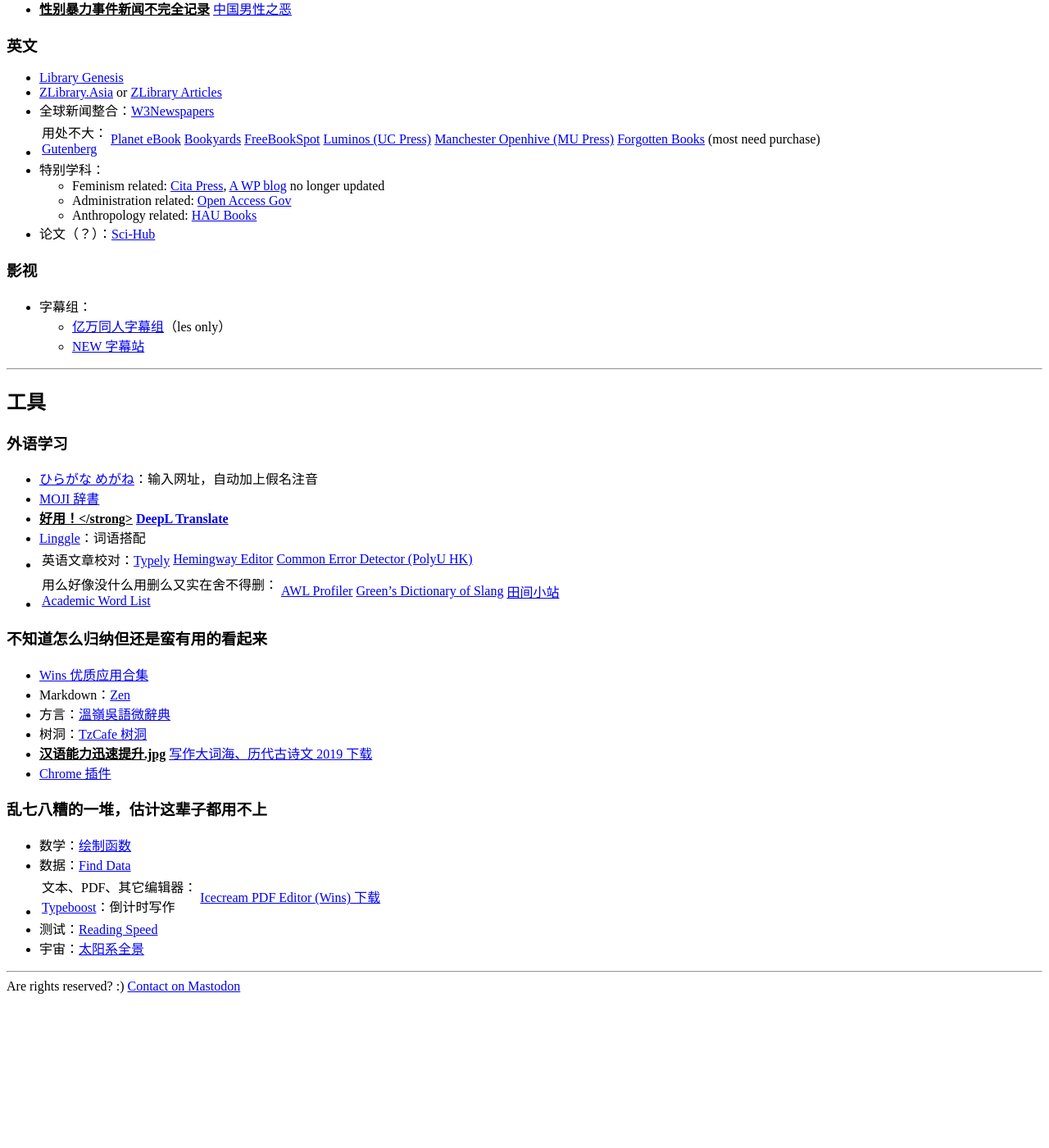
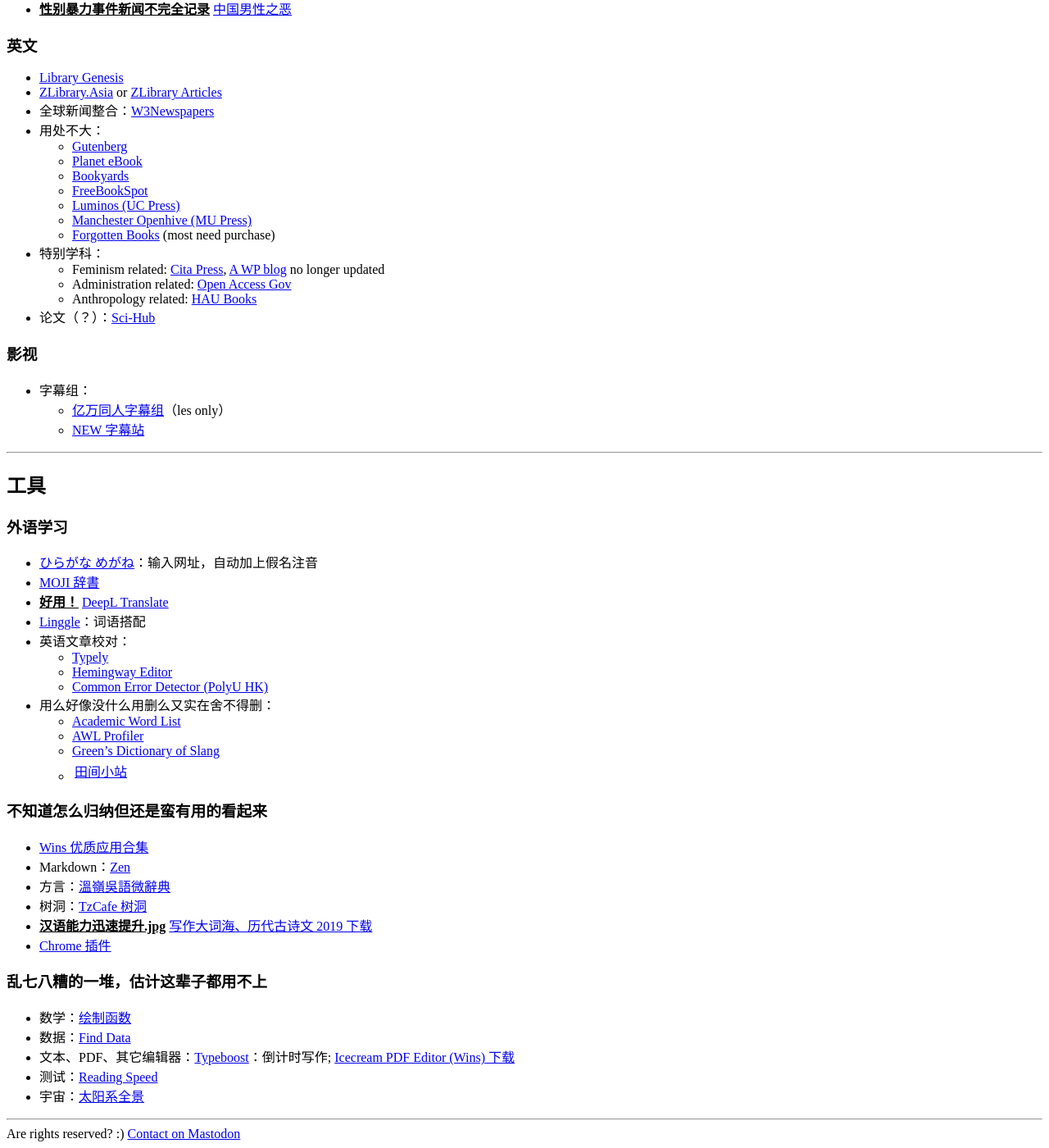
Before and after one commit to ArcticHayasi/no-to, a Jekyll site: the page built from _posts/2020-07-09-webco.md, in a window 1280 px wide and 1400 px high, scrolled down 953 px. Shown: the whole window at 82% size. Built offline with Jekyll 4.4.1, drawn with Linux system fonts in a browser that asks for light colours; before the commit the page ends 2173 px from its top, so only the background shows below that.

Commit message:
Update 2020-07-09-webco.md

```diff
--- a/_posts/2020-07-09-webco.md
+++ b/_posts/2020-07-09-webco.md
@@ -49,7 +49,14 @@
 * [Library Genesis](http://gen.lib.rus.ec/)
 * [ZLibrary.Asia](https://b-ok.as/) or [ZLibrary Articles](https://booksc.org/)
 * 全球新闻整合：[W3Newspapers](https://www.w3newspapers.com/)
-* 用处不大：<br>[Gutenberg](http://www.gutenberg.org/) | [Planet eBook](https://www.planetebook.com/) | [Bookyards](https://www.bookyards.com/en) | [FreeBookSpot](http://www.freebookspot.es/) | [Luminos (UC Press)](https://www.luminosoa.org/site/) | [Manchester Openhive (MU Press)](https://www.manchesteropenhive.com/) | [Forgotten Books](https://www.forgottenbooks.com/en) (most need purchase) |
+* 用处不大：
+  * [Gutenberg](http://www.gutenberg.org/)
+  * [Planet eBook](https://www.planetebook.com/)
+  * [Bookyards](https://www.bookyards.com/en)
+  * [FreeBookSpot](http://www.freebookspot.es/)
+  * [Luminos (UC Press)](https://www.luminosoa.org/site/)
+  * [Manchester Openhive (MU Press)](https://www.manchesteropenhive.com/)
+  * [Forgotten Books](https://www.forgottenbooks.com/en) (most need purchase)
 * 特别学科：
   * Feminism related: [Cita Press](https://citapress.org/#home), [A WP blog](https://12rec5.wordpress.com/) no longer updated
   * Administration related: [Open Access Gov](https://www.openaccessgovernment.org/)
@@ -70,10 +77,17 @@
 
 * [ひらがな めがね](http://www.hiragana.jp/index.html)：输入网址，自动加上假名注音
 * [MOJI 辞書](https://www.mojidict.com/)
-* <strong><u>好用！</strong></u> [DeepL Translate](https://www.deepl.com/translator)
+* <strong><u>好用！</u></strong> [DeepL Translate](https://www.deepl.com/translator)
 * [Linggle](https://linggle.com/)：词语搭配
-* 英语文章校对：[Typely](https://typely.com/) | [Hemingway Editor](http://www.hemingwayapp.com/) | [Common Error Detector (PolyU HK)](http://www2.elc.polyu.edu.hk/cill/errordetector.htm) |
-* 用么好像没什么用删么又实在舍不得删：<br>[Academic Word List](http://www.uefap.com/vocab/select/awl.htm) | [AWL Profiler](http://www4.caes.hku.hk/vocabulary/profile.htm) | [Green's Dictionary of Slang](https://greensdictofslang.com/) | [田间小站](https://www.tjxz.cc/) |
+* 英语文章校对：
+  * [Typely](https://typely.com/)
+  * [Hemingway Editor](http://www.hemingwayapp.com/)
+  * [Common Error Detector (PolyU HK)](http://www2.elc.polyu.edu.hk/cill/errordetector.htm)
+* 用么好像没什么用删么又实在舍不得删：
+  * [Academic Word List](http://www.uefap.com/vocab/select/awl.htm)
+  * [AWL Profiler](http://www4.caes.hku.hk/vocabulary/profile.htm)
+  * [Green's Dictionary of Slang](https://greensdictofslang.com/)
+  * [田间小站](https://www.tjxz.cc/) |
 
 ### 不知道怎么归纳但还是蛮有用的看起来
 
@@ -88,7 +102,7 @@
 
 * 数学：[绘制函数](https://zh.numberempire.com/graphingcalculator.php)
 * 数据：[Find Data](https://www.icpsr.umich.edu/web/pages/ICPSR/index.html)
-* 文本、PDF、其它编辑器：<br>[Typeboost](https://www.typeboost.io/)：倒计时写作 |  [Icecream PDF Editor (Wins) 下载](https://icecreamapps.com/PDF-Editor/)
+* 文本、PDF、其它编辑器：[Typeboost](https://www.typeboost.io/)：倒计时写作; [Icecream PDF Editor (Wins) 下载](https://icecreamapps.com/PDF-Editor/)
 * 测试：[Reading Speed](http://pages.email.nypl.org/speed-read/index?PromoSrc=2016_Speed_Reading_Quiz_FB&utm_source=Facebook&utm_medium=referral&utm_term=2016SpeedReadingQuiz&utm_content=FB02&utm_campaign=2016SpeedReadingQuiz)
 * 宇宙：[太阳系全景](https://720yun.com/t/eb42ejpvu1a?scene_id=365147)
 
```
